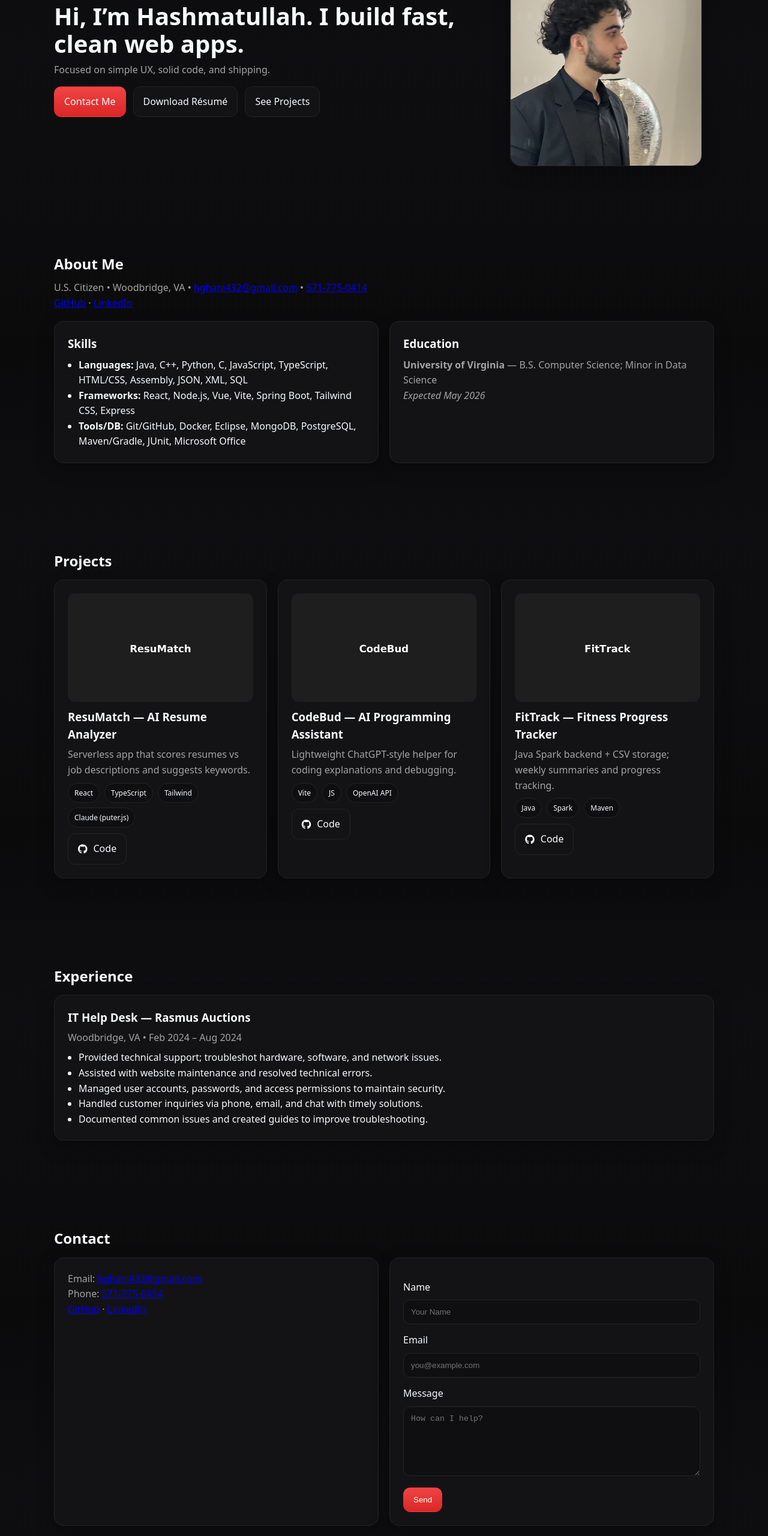
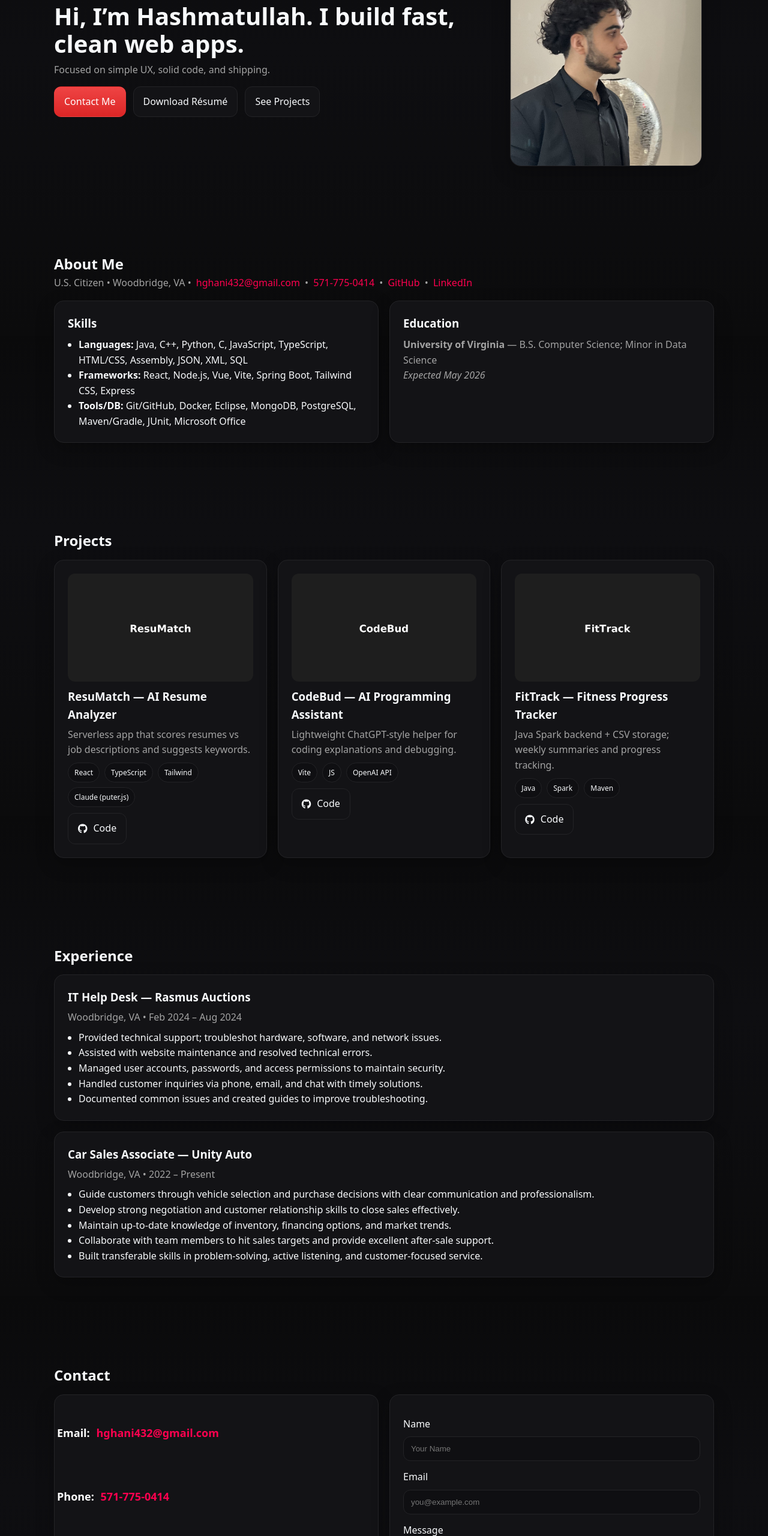
Before and after one commit to hashmat-beep/personal-portfolio, a plain HTML site: page index.html in a window 1280 px wide. Shown: the part 240-2800 px from the top of the page at 60% size. Drawn offline with Linux system fonts and the light colour scheme.

Commit message:
changed the font and added a experience section

```diff
--- a/index.html
+++ b/index.html
@@ -50,11 +50,14 @@
   <!-- ABOUT -->
   <section id="about" class="container section">
     <h2>About Me</h2>
-    <p class="kv" style="margin-top:8px;">
-      U.S. Citizen • Woodbridge, VA • <a href="mailto:hghani432@gmail.com">hghani432@gmail.com</a> • <a href="tel:+15717750414">571‑775‑0414</a><br/>
-      <a href="https://github.com/hashmat-beep" target="_blank" rel="noopener">GitHub</a> ·
+    <p class="kv about-links">
+      U.S. Citizen • Woodbridge, VA •
+      <a href="mailto:hghani432@gmail.com">hghani432@gmail.com</a> •
+      <a href="tel:+15717750414">571-775-0414</a> •
+      <a href="https://github.com/hashmat-beep" target="_blank" rel="noopener">GitHub</a> •
       <a href="https://www.linkedin.com/in/hashmatullah-ghani/" target="_blank" rel="noopener">LinkedIn</a>
     </p>
+
 
     <div class="grid grid-2" style="margin-top:16px;">
       <div class="card">
@@ -132,21 +135,33 @@
           <li>Documented common issues and created guides to improve troubleshooting.</li>
         </ul>
       </article>
+      <article class="card">
+        <h3>Car Sales Associate — Unity Auto</h3>
+        <p class="kv">Woodbridge, VA • 2022 – Present</p>
+        <ul style="margin-top:8px; padding-left:18px;">
+          <li>Guide customers through vehicle selection and purchase decisions with clear communication and professionalism.</li>
+          <li>Develop strong negotiation and customer relationship skills to close sales effectively.</li>
+          <li>Maintain up-to-date knowledge of inventory, financing options, and market trends.</li>
+          <li>Collaborate with team members to hit sales targets and provide excellent after-sale support.</li>
+          <li>Built transferable skills in problem-solving, active listening, and customer-focused service.</li>
+        </ul>
+      </article>
+
     </div>
   </section>
 
-  <!-- CONTACT -->
   <section id="contact" class="container section">
     <h2>Contact</h2>
     <div class="grid grid-2" style="margin-top:12px;">
-      <div class="card">
-        <p class="kv">
-          Email: <a href="mailto:hghani432@gmail.com">hghani432@gmail.com</a><br/>
-          Phone: <a href="tel:+15717750414">571‑775‑0414</a><br/>
-          <a href="https://github.com/hashmat-beep" target="_blank" rel="noopener">GitHub</a> ·
-          <a href="https://www.linkedin.com/in/hashmatullah-ghani/" target="_blank" rel="noopener">LinkedIn</a>
-        </p>
+      <!-- left card: fills height, bigger/bolder links, one item per line -->
+      <div class="card contact-info">
+        <p><span>Email:</span> <a href="mailto:hghani432@gmail.com">hghani432@gmail.com</a></p>
+        <p><span>Phone:</span> <a href="tel:+15717750414">571-775-0414</a></p>
+        <p><span>GitHub:</span> <a href="https://github.com/hashmat-beep" target="_blank" rel="noopener">github.com/hashmat-beep</a></p>
+        <p><span>LinkedIn:</span> <a href="https://www.linkedin.com/in/hashmatullah-ghani/" target="_blank" rel="noopener">linkedin.com/in/hashmatullah-ghani</a></p>
       </div>
+
+      <!-- right card: your Google Sheets form (unchanged) -->
       <div class="card">
         <form name="submit-to-google-sheet">
           <label for="name">Name</label>
--- a/style.css
+++ b/style.css
@@ -86,3 +86,75 @@ footer{ border-top:1px solid var(--border); margin-top: 48px; }
   .hero-photo-wrap { order: -1; margin-bottom: 10px; }
   .actions.no-wrap { flex-wrap: wrap; }
 }
+
+
+
+
+/* --- About section links --- */
+.about-links a {
+  color: #ff004f;              /* matches your accent red */
+  font-weight: 500;            /* a little bolder */
+  text-decoration: none;       /* remove underline */
+  margin: 0 4px;
+  transition: color 0.2s ease;
+}
+
+.about-links a:hover {
+  color: #ffffff;              /* turns white on hover */
+  text-decoration: underline;  /* optional hover underline */
+}
+
+
+/* --- Project hover effect --- */
+.work.card {
+  transition: transform 0.25s ease, box-shadow 0.25s ease;
+}
+
+.work.card:hover {
+  transform: translateY(-8px) scale(1.02);
+  box-shadow: 0 12px 30px rgba(0, 0, 0, 0.45);
+}
+
+.work.card img {
+  transition: transform 0.35s ease, filter 0.35s ease;
+}
+
+.work.card:hover img {
+  transform: scale(1.05);
+  filter: brightness(1.15);
+}
+
+
+/* make grid cards stretch same height */
+.grid { align-items: stretch; }
+
+/* contact card fills the rectangle and looks bold/clean */
+.contact-info{
+  display:flex;
+  flex-direction:column;
+  justify-content:space-around; /* spreads items top→bottom */
+  height:100%;
+  padding: 10px 4px;
+}
+
+.contact-info p{
+  font-size: 18px;
+  font-weight: 700;        /* bold labels/lines */
+  margin: 4px 0;
+}
+
+.contact-info span{
+  color:#ffffff;           /* label color */
+  margin-right:6px;
+}
+
+.contact-info a{
+  color:#ff004f;           /* your accent red */
+  font-weight:600;
+  text-decoration:none;
+}
+
+.contact-info a:hover{
+  color:#ffffff;
+  text-decoration:underline;
+}
```
